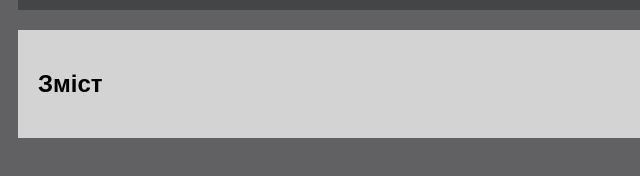
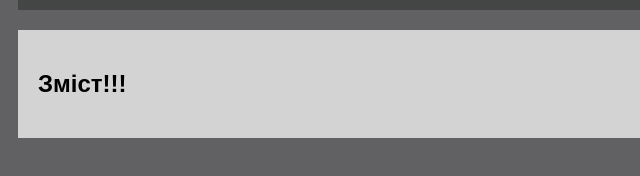
Before and after one commit to DenysMalanichev/WEB-LABS, a plain HTML site: page index.html in a window 1280 px wide. Shown: the part 146-322 px from the top of the page, 0-640 px from the left. Drawn offline with Linux system fonts and the light colour scheme.

Commit message:
Update index.html

```diff
--- a/index.html
+++ b/index.html
@@ -24,7 +24,7 @@
 		</header>
 		<main>
 			<div class="card">
-				<h2>Зміст</h2>
+				<h2>Зміст!!!</h2>
 			</div>
 		</main>
 	</body>
```
